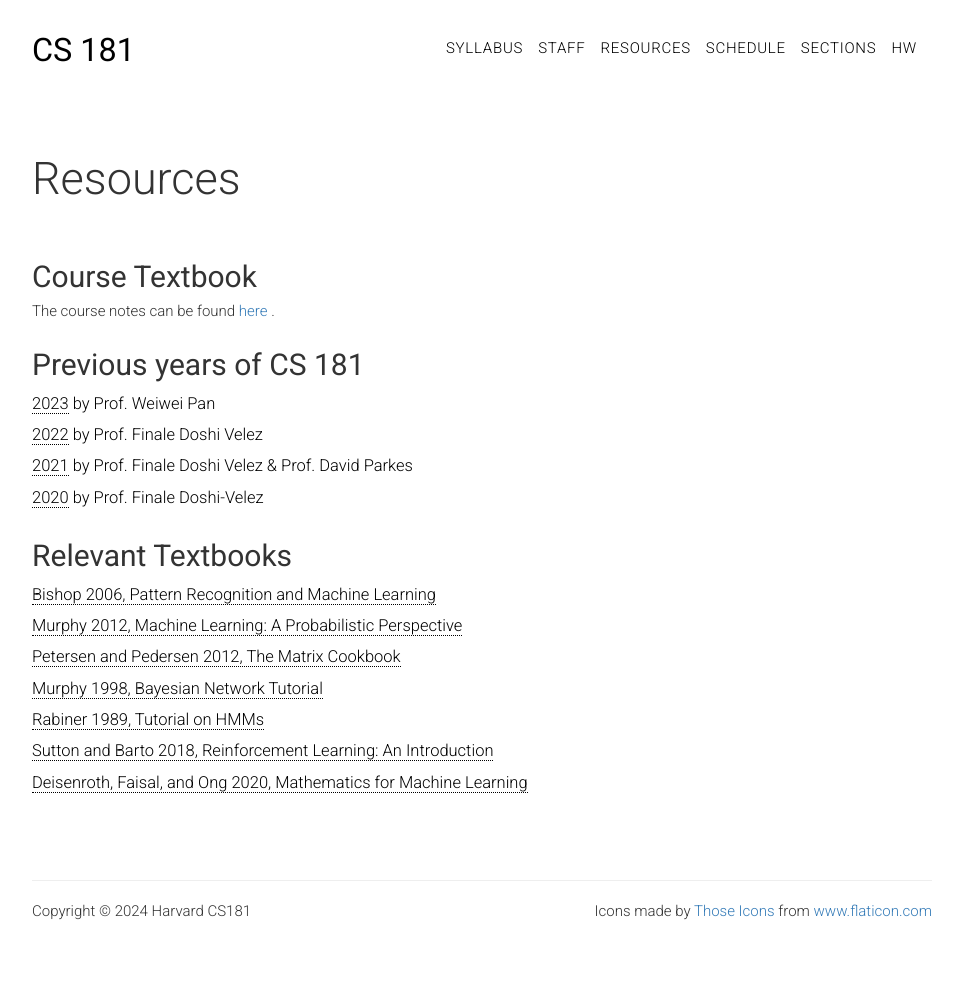
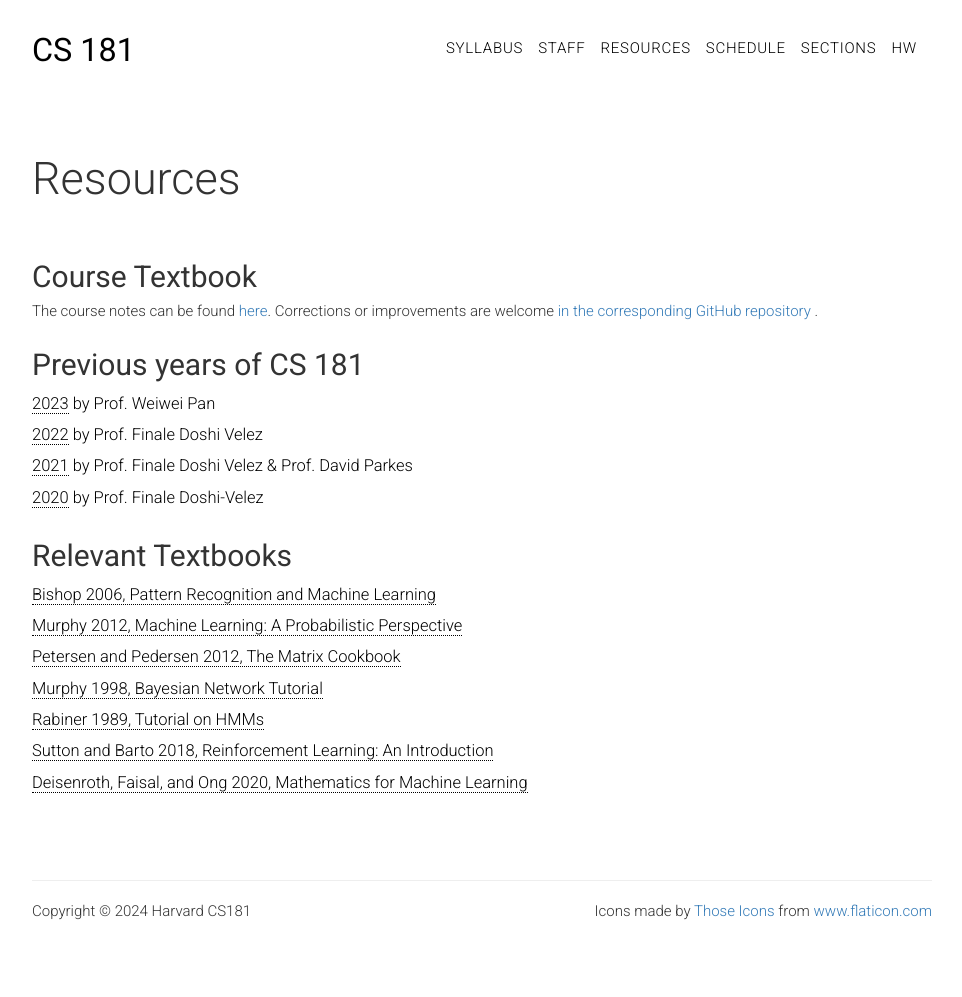
Before and after one commit to harvard-ml-courses/cs181-web, a Jekyll site: the page built from resources.html, in a window 1280 px wide. Shown: the whole page, without its empty margins (158-1120 px from the left). Built offline with Jekyll 4.4.1, drawn with Linux system fonts in a browser that asks for light colours.

Commit message:
rename textbook and update resources

```diff
--- a/resources.html
+++ b/resources.html
@@ -9,8 +9,10 @@
         <h2 class="title">Course Textbook</h2>
         <p>
             The course notes can be found
+            <a href="{{ site.baseurl }}/static/cs181-textbook.pdf">here</a>.
+            Corrections or improvements are welcome
             <a href="https://github.com/harvard-ml-courses/cs181-textbook/blob/master/Textbook.pdf" target="_blank">
-                here
+                in the corresponding GitHub repository
             </a>.
         </p>
 
```
Also changed, not shown: 2 other files.
